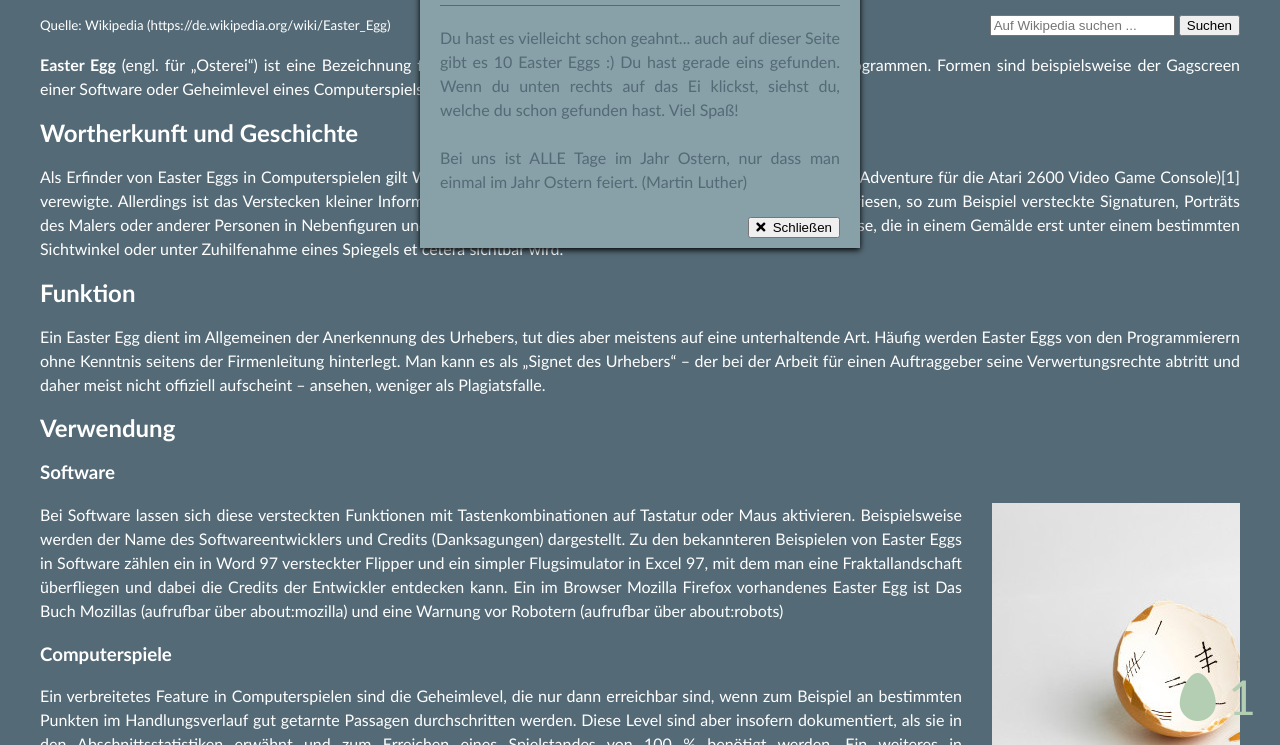
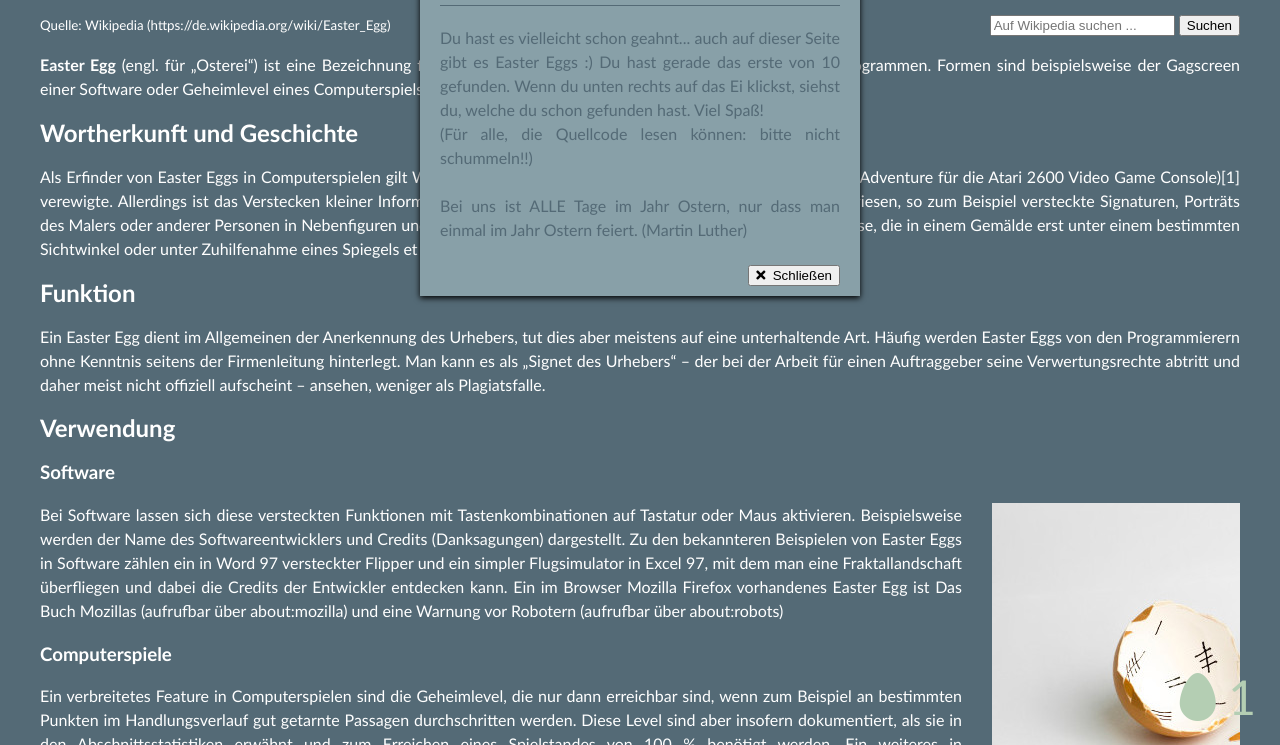
Before and after one commit to t4ub3/ostergruss, a plain HTML site: page index.html in a window 1280 px wide. Shown: the part 55-800 px from the top of the page. Drawn offline with Linux system fonts and the light colour scheme.

Commit message:
small improvements

```diff
--- a/counter.js
+++ b/counter.js
@@ -46,7 +46,7 @@ let eggs = {
 };
 
 let intro =
-  "Du hast es vielleicht schon geahnt... auch auf dieser Seite gibt es 10 Easter Eggs :) Du hast gerade eins gefunden. Wenn du unten rechts auf das Ei klickst, siehst du, welche du schon gefunden hast. Viel Spaß!<br><br>";
+  "Du hast es vielleicht schon geahnt... auch auf dieser Seite gibt es Easter Eggs :) Du hast gerade das erste von 10 gefunden. Wenn du unten rechts auf das Ei klickst, siehst du, welche du schon gefunden hast. Viel Spaß!<br>(Für alle, die Quellcode lesen können: bitte nicht schummeln!!)<br><br>";
 let counter = 0;
 let countDisplay = document.getElementById("count");
 let countWrapper = document.getElementById("count-wrapper");
--- a/eggs.js
+++ b/eggs.js
@@ -24,8 +24,11 @@ window.addEventListener("scroll", () => {
 });
 
 // --- RESIZE
+let initialWidth = document.body.clientWidth;
 window.addEventListener("resize", () => {
-  findEgg("resize");
+  if (document.body.clientWidth !== initialWidth) {
+    findEgg("resize");
+  }
 });
 
 // --- IMAGE
--- a/style.css
+++ b/style.css
@@ -61,6 +61,7 @@ a {
   display: none;
   position: fixed;
   width: 400px;
+  max-width: 100%;
   margin: 0 auto;
   background: #88a0a8;
   color: #546a76;
```
